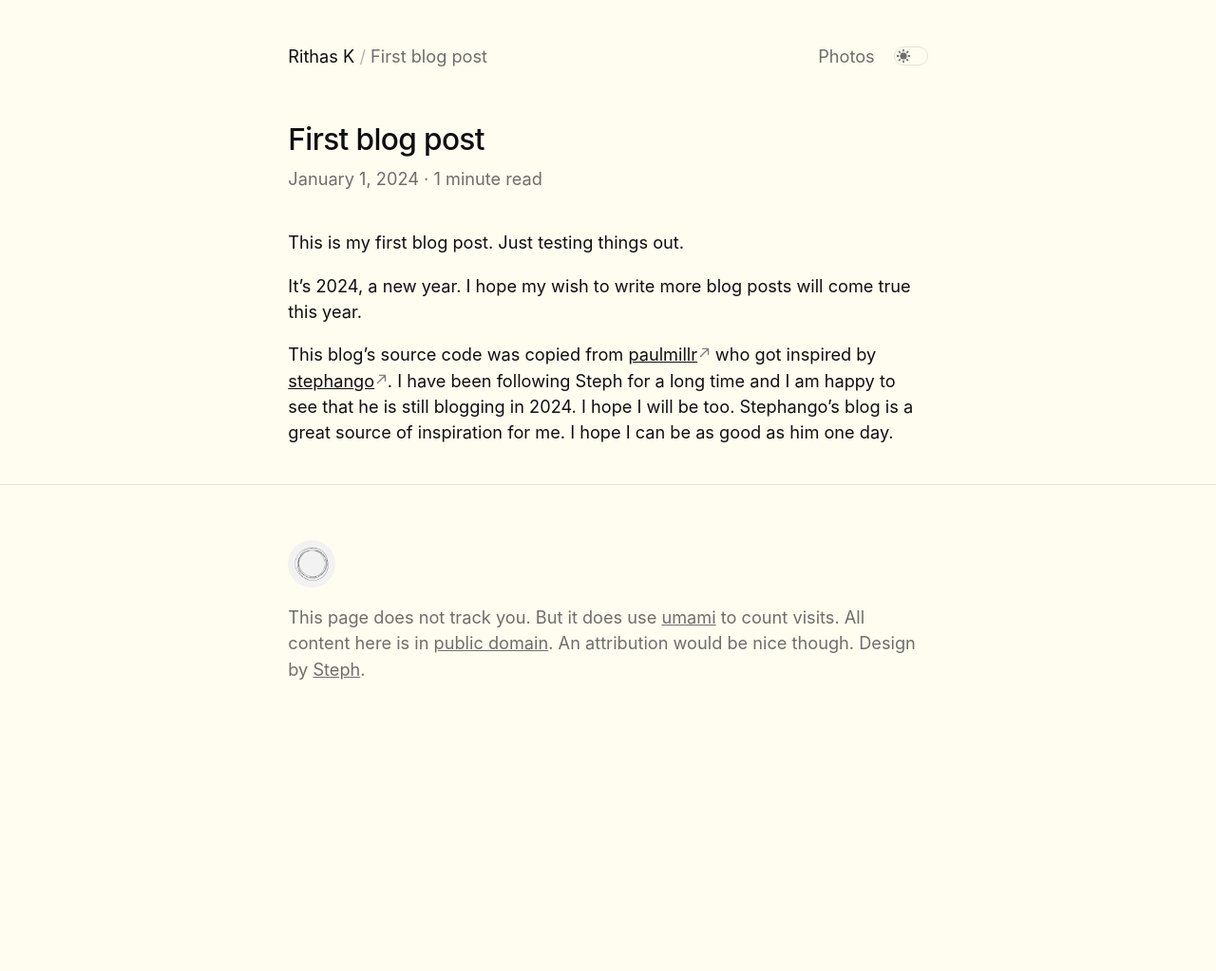
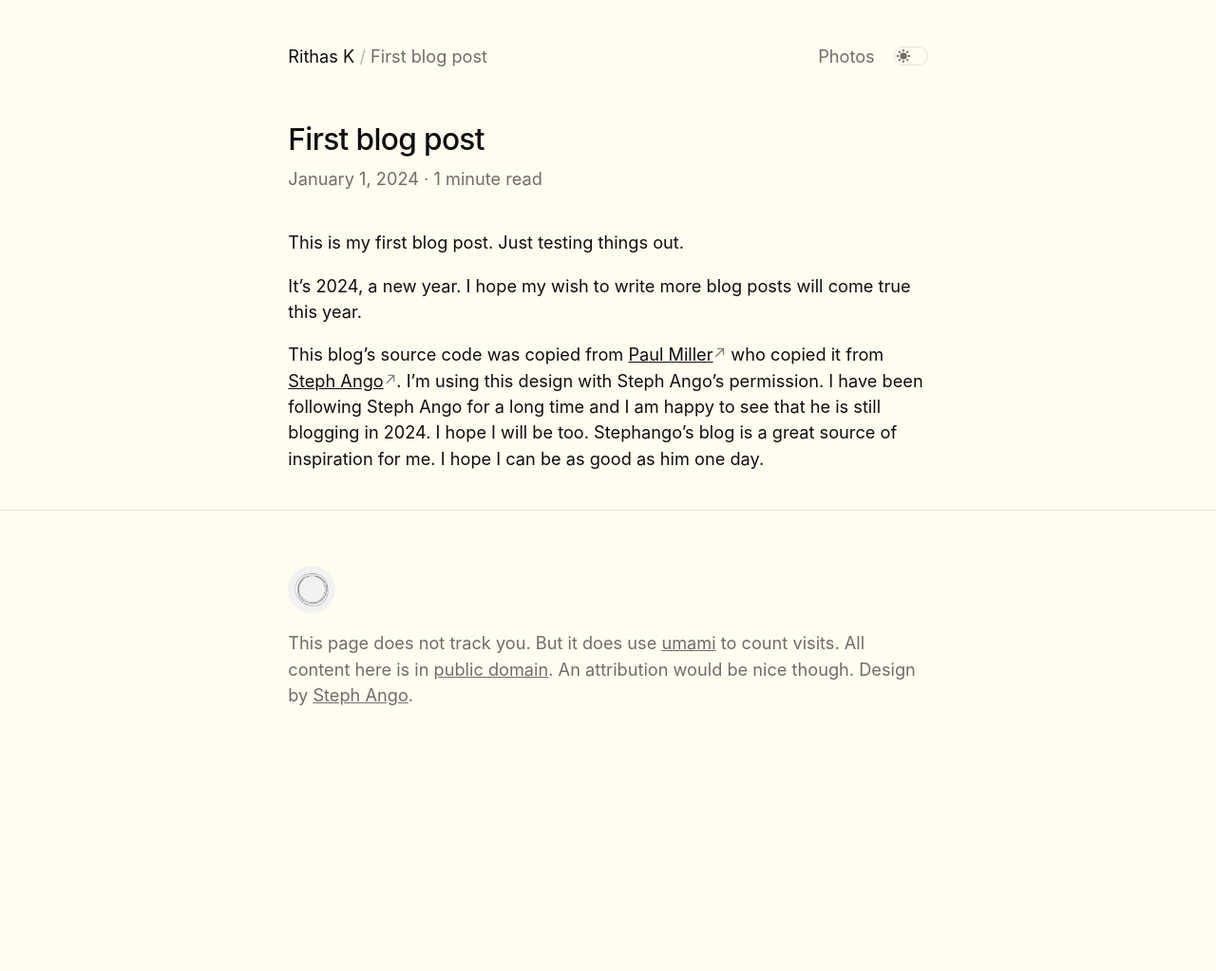
Before and after one commit to rithask/rithask.github.io, a Jekyll site: the page built from _posts/2024-01-01-first-post.md, in a window 1280 px wide. Shown: the whole page at 95% size. Built offline with Jekyll 4.4.1, drawn with Linux system fonts in a browser that asks for light colours; before the commit the page ends 995 px from its top, so only the background shows below that.

Commit message:
Update content

```diff
--- a/_layouts/base.html
+++ b/_layouts/base.html
@@ -80,7 +80,7 @@
     <p class="muted license">
       This page does not track you. But it does use <a href="https://umami.is">umami</a> to count visits.
       All content here is in <a href="https://creativecommons.org/publicdomain/zero/1.0/">public domain</a>.
-      An attribution would be nice though. Design by <a href="https://stephango.com">Steph</a>.
+      An attribution would be nice though. Design by <a href="https://stephango.com">Steph Ango</a>.
     </p>
   </footer>
 
--- a/_posts/2024-01-01-first-post.md
+++ b/_posts/2024-01-01-first-post.md
@@ -12,4 +12,4 @@ This is my first blog post. Just testing things out.
 
 It's 2024, a new year. I hope my wish to write more blog posts will come true this year.
 
-This blog's source code was copied from [paulmillr](https://paulmillr.com) who got inspired by [stephango](https://stephango.com). I have been following Steph for a long time and I am happy to see that he is still blogging in 2024. I hope I will be too. Stephango's blog is a great source of inspiration for me. I hope I can be as good as him one day.
+This blog's source code was copied from [Paul Miller](https://paulmillr.com) who copied it from [Steph Ango](https://stephango.com). I'm using this design with Steph Ango's permission. I have been following Steph Ango for a long time and I am happy to see that he is still blogging in 2024. I hope I will be too. Stephango's blog is a great source of inspiration for me. I hope I can be as good as him one day.
```
